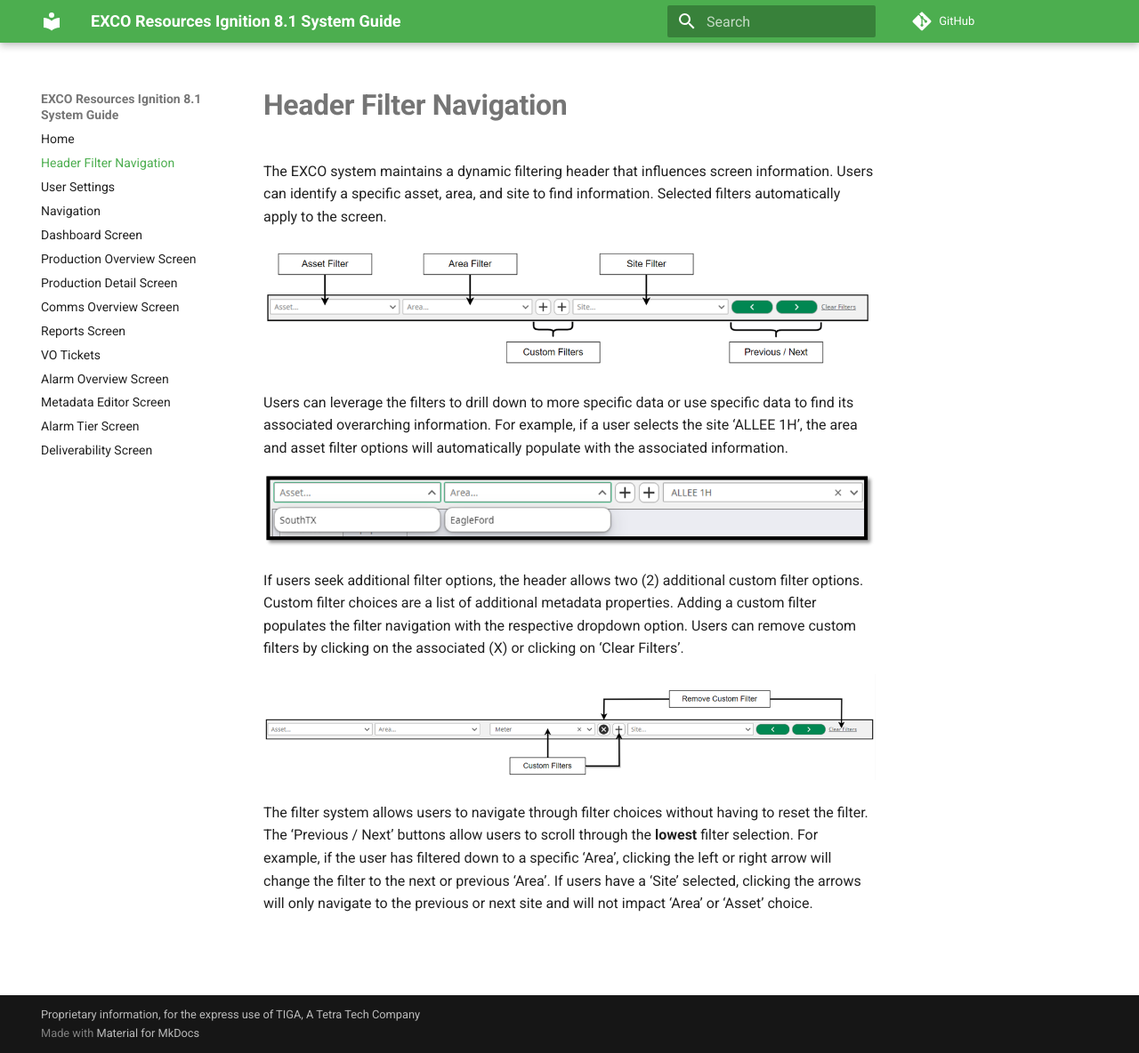
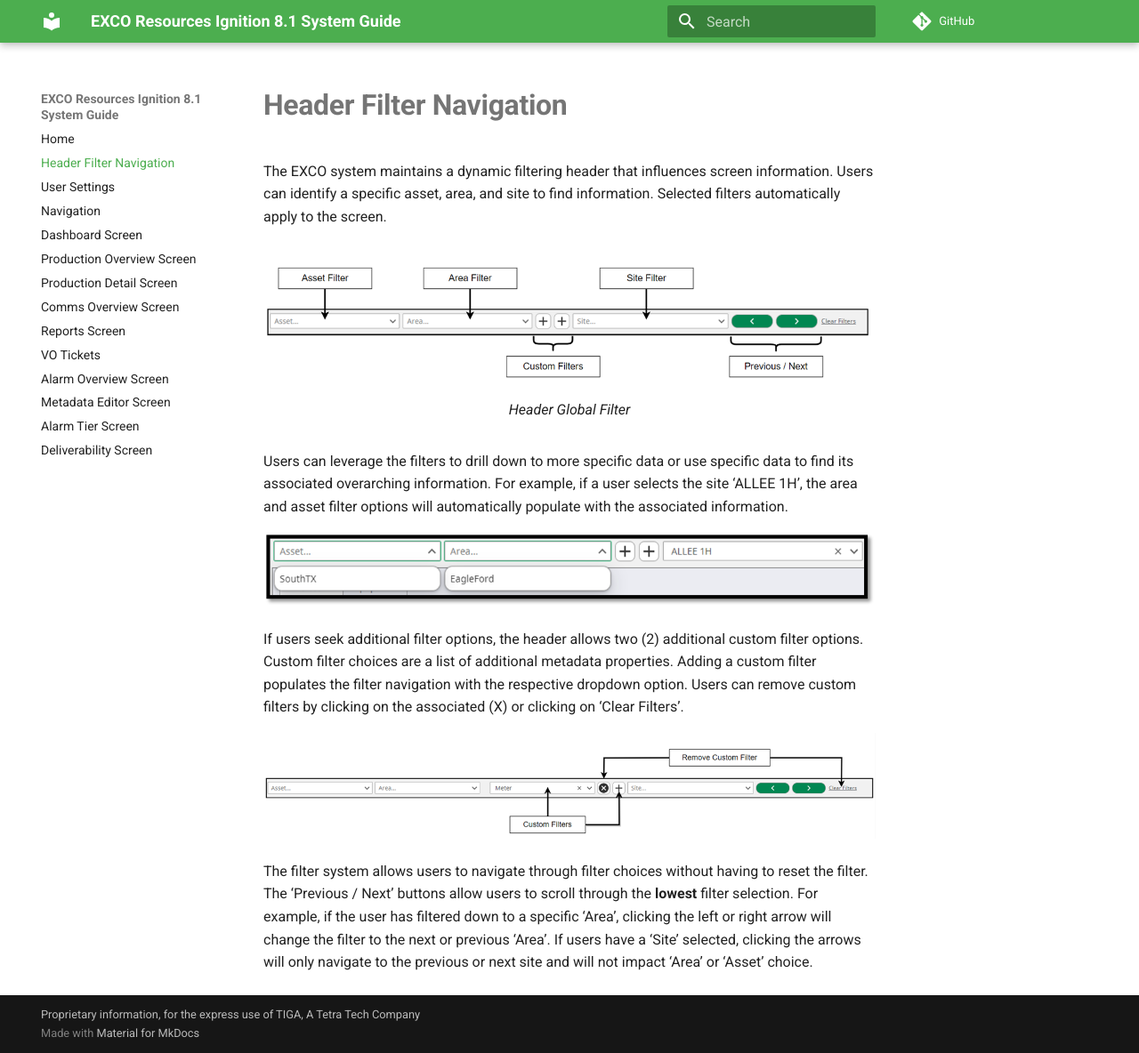
Before and after one commit to Mokrecho1/ER-8.1SystemDocumentation, an MkDocs documentation site: the page built from docs/Header Filter Navigation.md, in a window 1280 px wide and 1184 px high. Shown: the whole window at 89% size. Built offline with MkDocs 1.6.1 and Material for MkDocs 9.7.7, drawn with Linux system fonts in a browser that asks for light colours; comment, search, counter and statistics services are not loaded.

Commit message:
Update Header Filter Navigation.md

```diff
--- a/docs/Header Filter Navigation.md
+++ b/docs/Header Filter Navigation.md
@@ -2,6 +2,9 @@
 The EXCO system maintains a dynamic filtering header that influences screen information. Users can identify a specific asset, area, and site to find information. Selected filters automatically apply to the screen.
 
 ![Image title](https://github.com/Mokrecho1/ER-8.1SystemDocumentation/blob/main/docs/Images/headerfilter1.png?raw=true)
+/// caption
+Header Global Filter
+///
 
 Users can leverage the filters to drill down to more specific data or use specific data to find its associated overarching information. For example, if a user selects the site ‘ALLEE 1H’, the area and asset filter options will automatically populate with the associated information.
 
```
